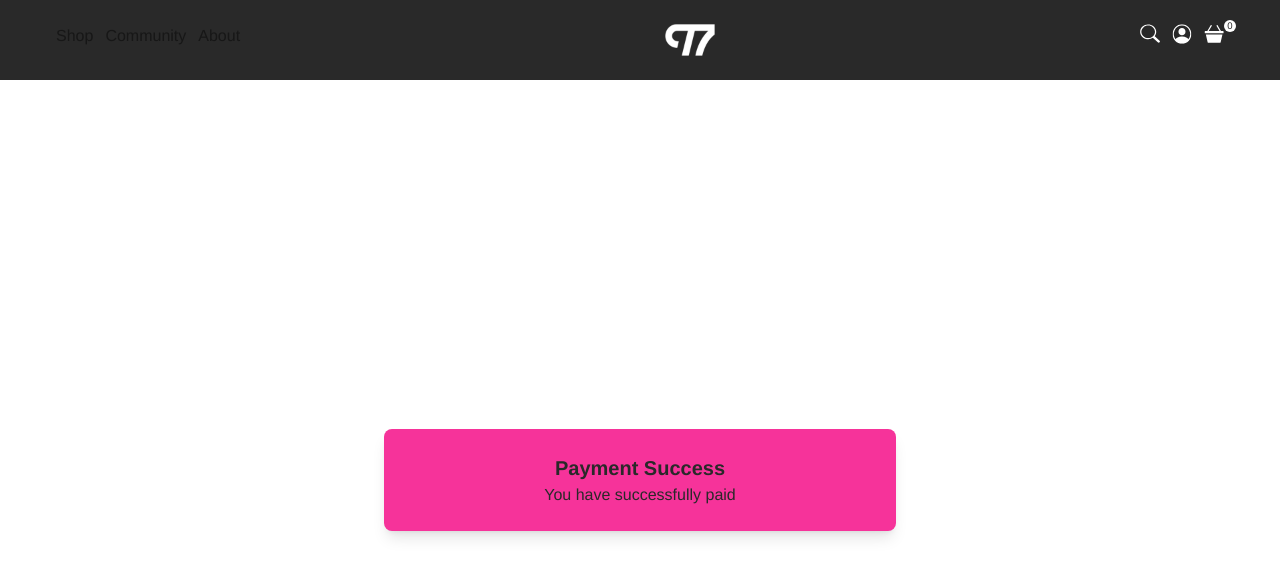
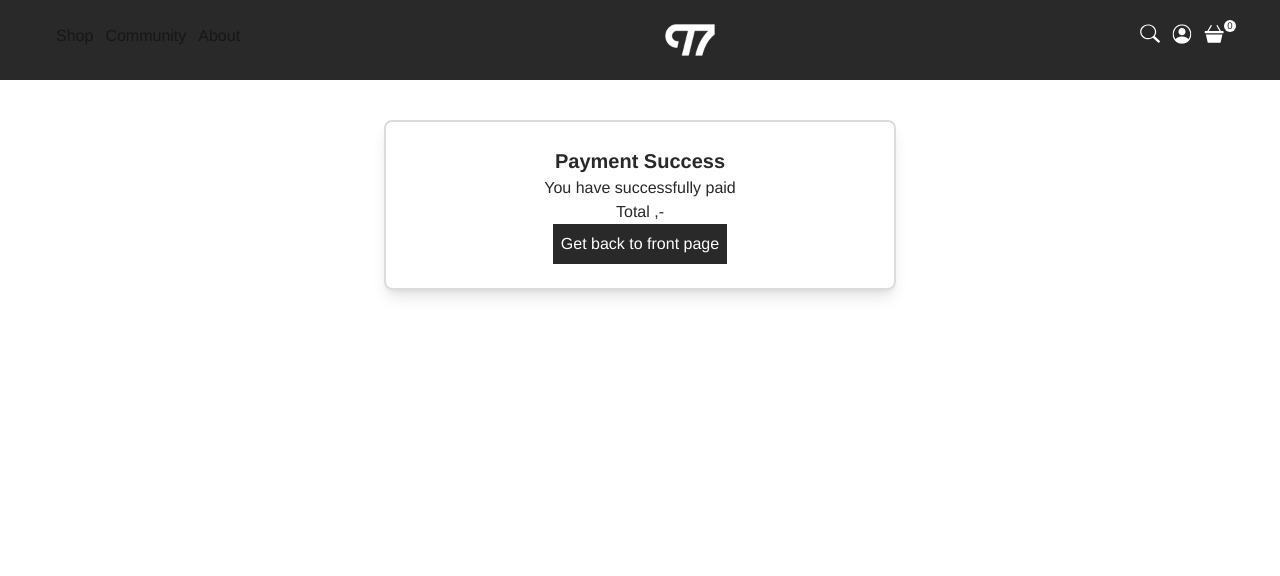
Before and after one commit to sagecave/web_9tseven, a Next.js app: page /payment-success in a window 1280 px wide. Shown: the top 576 px of the page. Built offline with nearby package versions, Linux system fonts and the light colour scheme.

Commit message:
sucess page stylet, basket close when checkout is click

```diff
--- a/components/basket/BasketModal.jsx
+++ b/components/basket/BasketModal.jsx
@@ -6,7 +6,7 @@ import { useStore } from "../../globalHooks/basketHooks";
 import { useRouter } from "next/navigation";
 import { useState, useEffect } from "react";
 
-const BasketModal = (isBasketOpen, setBasketOpen) => {
+const BasketModal = ({ isBasketOpen, setBasketOpen }) => {
   const { BasketSatete } = useBasketStore();
   const router = useRouter();
   const productQuantities = useStore((state) => state.productQuantities);
@@ -27,6 +27,8 @@ const BasketModal = (isBasketOpen, setBasketOpen) => {
       console.log("Products has a price");
       setTotalAmount(totalPrices);
       getValueOfProducts(totalAmount);
+      setBasketOpen(!isBasketOpen);
+      handleRouterPayment();
     }
   };
 
--- a/src/app/payment-success/page.js
+++ b/src/app/payment-success/page.js
@@ -1,11 +1,24 @@
-const paymentSuccessPage = ({ searchParams: { amount } }) => {
+"use client";
+import Link from "next/link";
+
+import React from "react";
+
+const paymentSuccessPage = ({ searchParams }) => {
+  const { amount } = React.use(searchParams);
+
   return (
-    <div className="flex justify-center items-center h-screen">
-      <div className=" bg-pink-500 w-1/2 p-6 flex flex-col justify-center items-center rounded-lg shadow-lg">
+    <div className="flex justify-center h-auto mt-10">
+      <div className=" border-2 border-alternativ_white w-1/2 p-6 flex flex-col justify-center items-center rounded-lg shadow-lg">
         <h1 className="text-HeaderSizeSmall text-main_black pb-[20]">Payment Success</h1>
+        <p className="text-HeaderSizeSmall text-main_black pb-[20]">You have successfully paid</p>
+
         <p className="text-HeaderSizeSmall text-main_black pb-[20]">
-          You have successfully paid <span>{amount}</span>
+          Total <span>{amount},-</span>
         </p>
+
+        <Link className="bg-main_black text-main_white p-2 text-ParagraphSize  hover:bg-alternativ_black" href="/">
+          Get back to front page
+        </Link>
       </div>
     </div>
   );
```
